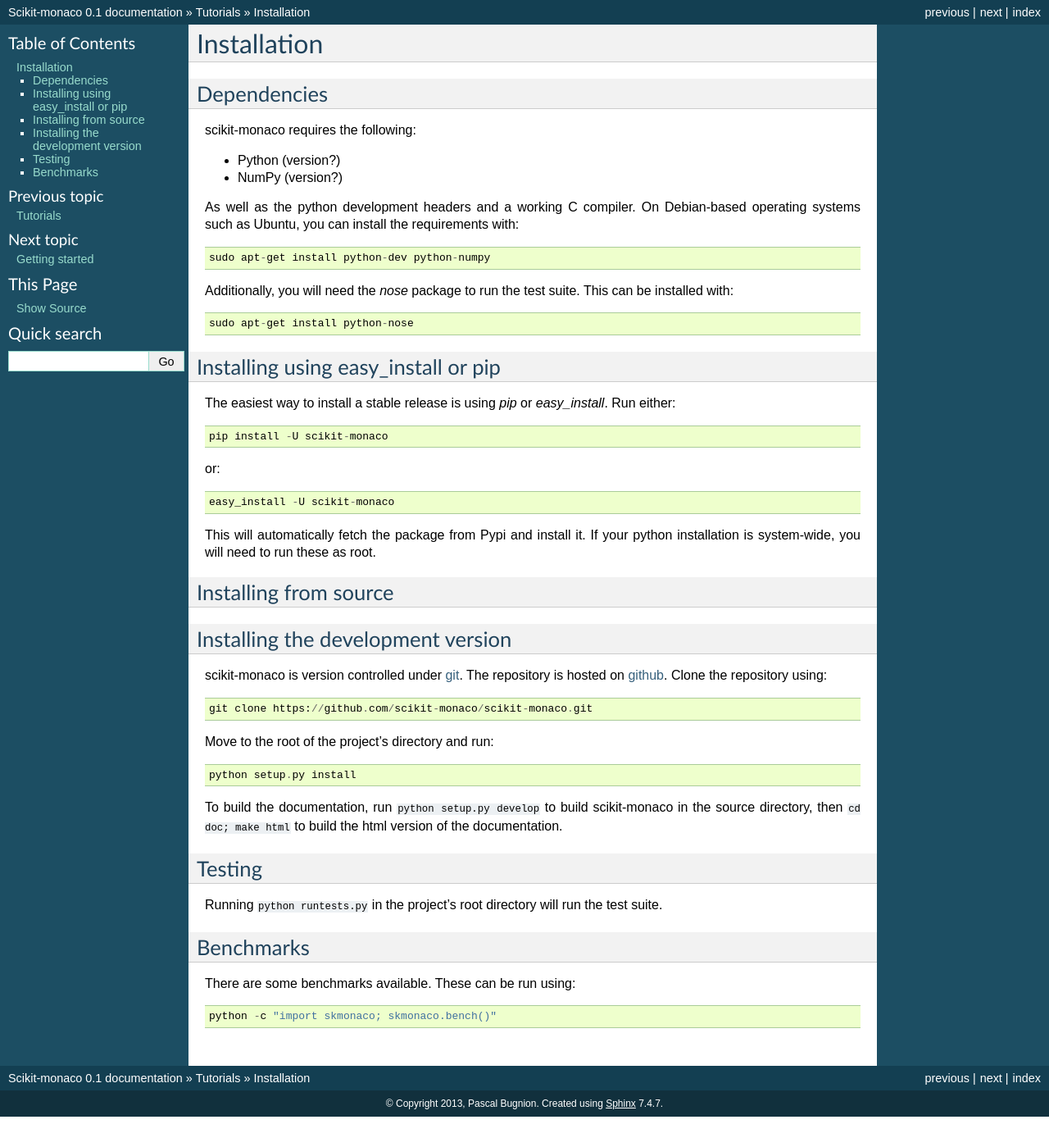
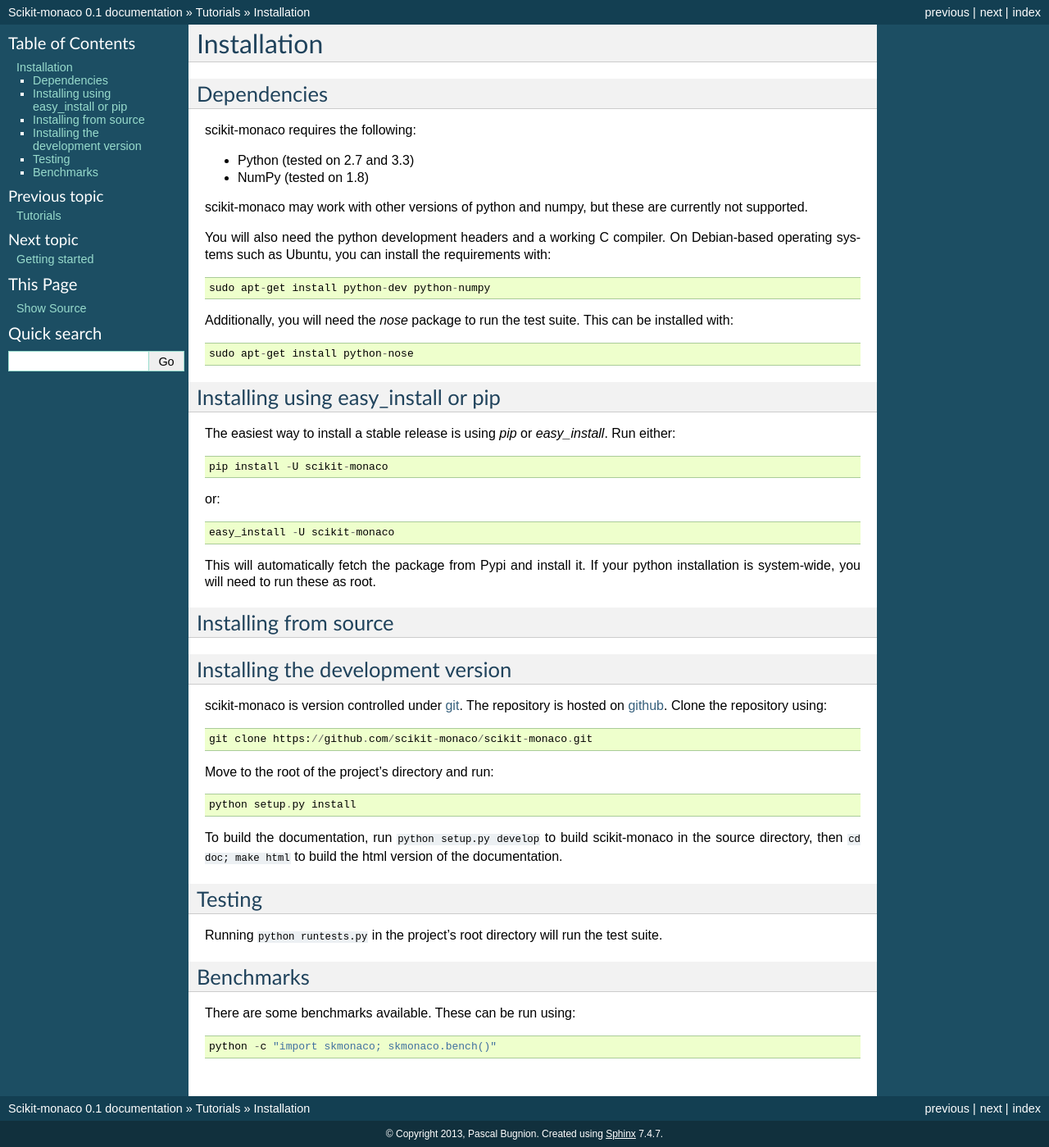
Before and after one commit to scikit-monaco/scikit-monaco, a Sphinx documentation site: the page built from doc/source/install.rst, in a window 1280 px wide. Shown: the whole page at 82% size. Built offline with Sphinx 7.4.7, drawn with Linux system fonts in a browser that asks for light colours; pages that are not in the unit, such as notebooks, are missing from menus; before the commit the page ends 1362 px from its top, so only the background shows below that.

Commit message:
DOC: Added version information to required packages.
scikit-monaco has only been tested with python2.7 and python3.3 and
numpy1.8. This is now mentioned in the docs.

```diff
--- a/doc/source/install.rst
+++ b/doc/source/install.rst
@@ -7,10 +7,13 @@
 
 scikit-monaco requires the following:
 
-* Python (version?)
-* NumPy (version?)
+* Python (tested on 2.7 and 3.3)
+* NumPy (tested on 1.8)
 
-As well as the python development headers and a working C compiler. On
+scikit-monaco may work with other versions of python and numpy, but these
+are currently not supported.
+
+You will also need the python development headers and a working C compiler. On
 Debian-based operating systems such as Ubuntu, you can install the requirements
 with::
 
```
